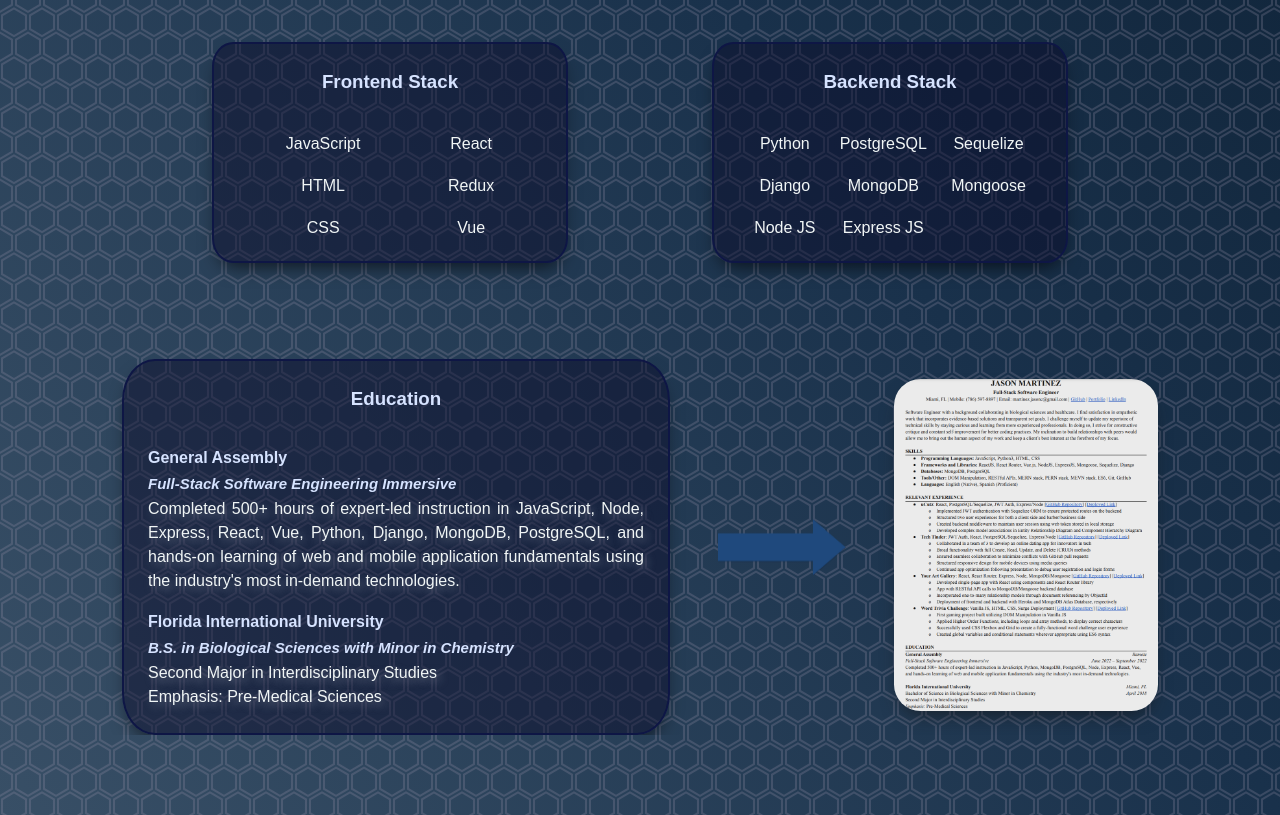
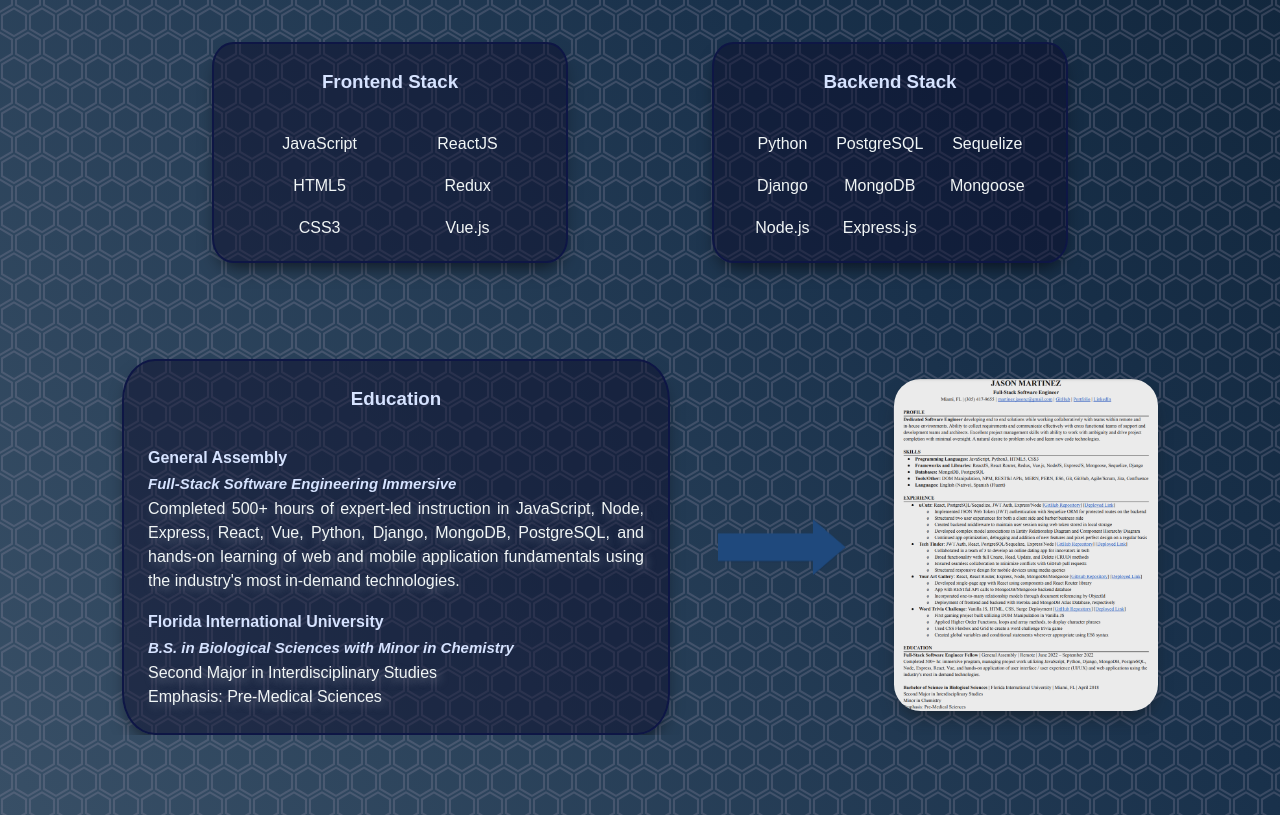
Before and after one commit to jasonmar08/Professional_Portfolio, a React (Create React App) app in the folder my-portfolio/: page /AboutMe in a window 1280 px wide. Shown: the part 1080-1895 px from the top of the page. Built offline with nearby package versions, Linux system fonts and the light colour scheme; no server answers; a web font is replaced by a local one.

Commit message:
update resume and resume thumbnail

```diff
--- a/my-portfolio/src/pages/AboutMe.js
+++ b/my-portfolio/src/pages/AboutMe.js
@@ -50,11 +50,11 @@ const AboutMe = () => {
             <h3>Frontend Stack</h3>
             <ul>
               <li>JavaScript</li>
-              <li>HTML</li>
-              <li>CSS</li>
-              <li>React</li>
+              <li>HTML5</li>
+              <li>CSS3</li>
+              <li>ReactJS</li>
               <li>Redux</li>
-              <li>Vue</li>
+              <li>Vue.js</li>
             </ul>
           </div>
           <div data-aos="fade-left" className="skills">
@@ -62,10 +62,10 @@ const AboutMe = () => {
             <ul>
               <li>Python</li>
               <li>Django</li>
-              <li>Node JS</li>
+              <li>Node.js</li>
               <li>PostgreSQL</li>
               <li>MongoDB</li>
-              <li>Express JS</li>
+              <li>Express.js</li>
               <li>Sequelize</li>
               <li>Mongoose</li>
             </ul>
```
Also changed, not shown: my-portfolio/public/assets/resume_thumbnail.png, 1 other file (tests, documents, lock files or other folders).
